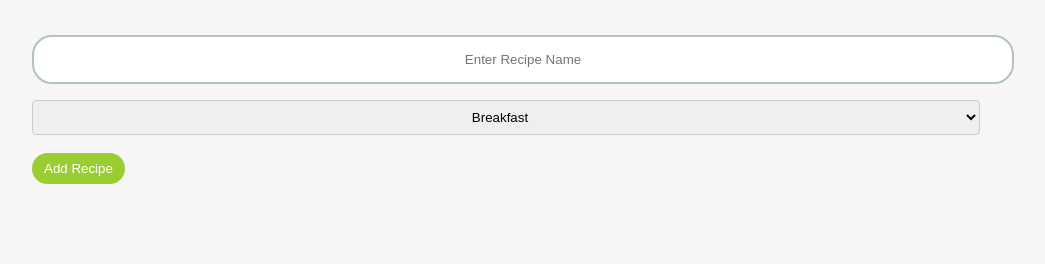
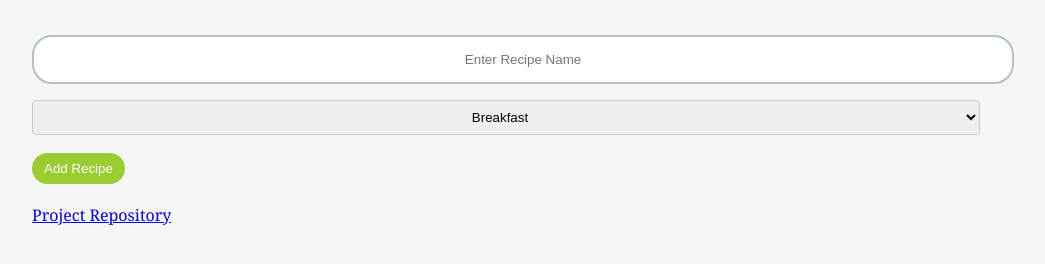
Before and after one commit to emi-mii/RecipesLog, a plain HTML site: page index.html in a window 1280 px wide. Shown: the part 252-516 px from the top of the page, without its empty margins (126-1171 px from the left). Drawn offline with Linux system fonts and the light colour scheme.

Commit message:
README update

```diff
--- a/index.html
+++ b/index.html
@@ -136,5 +136,9 @@
     }
   </style>
 
+  <p>
+    <a href="https://github.com/emi-mii/RecipesLog" target="_blank">Project Repository</a>
+  </p>
+
 </body>
 </html>
```
Also changed, not shown: 1 other file.
